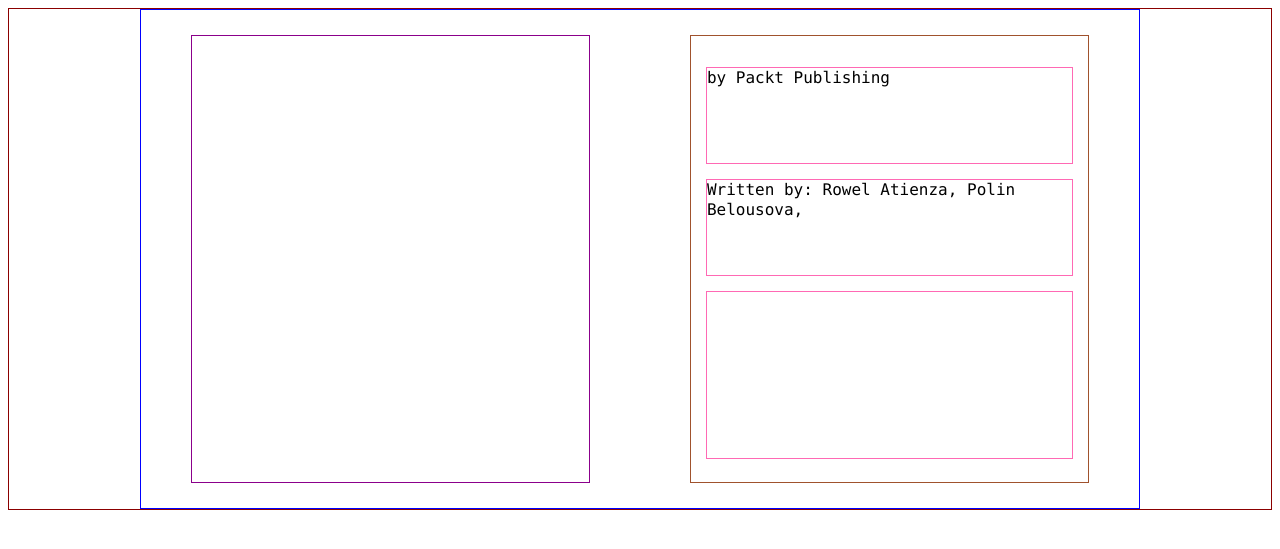
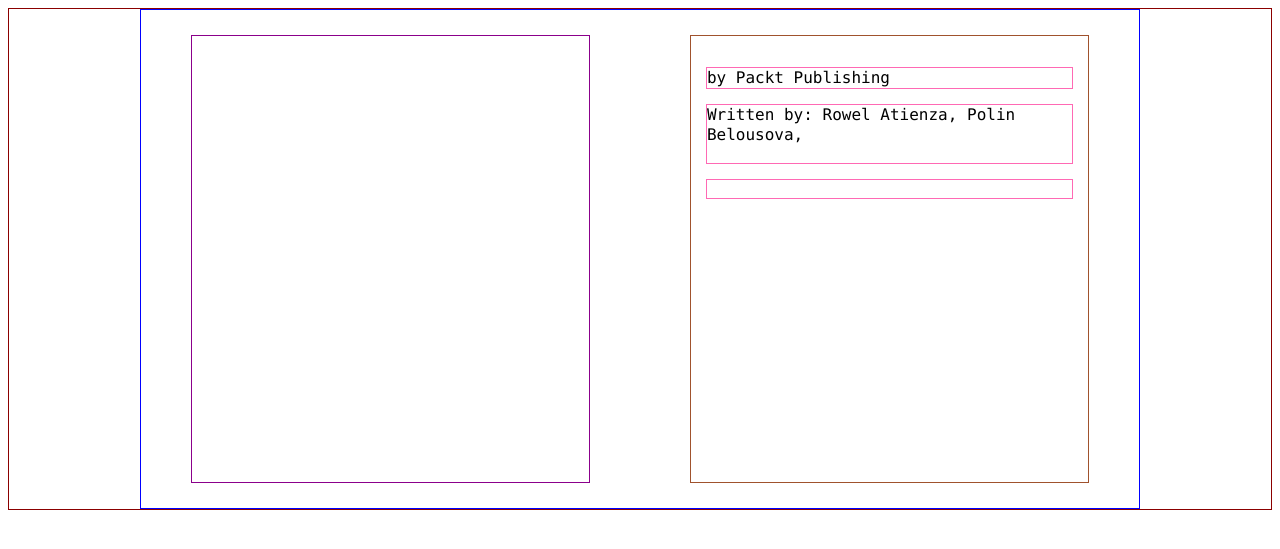
Before and after one commit to melission/reviewMe, a Django app: template pdf_generator/templates/pdf_generator/pdf_template.html in a window 1280 px wide. Shown: the top 549 px of the page. Run offline with Django 3.2, Linux system fonts and the light colour scheme; the template is opened without the code that fills it: values that come from a table or form of the project are taken from there, others are empty; data comes from the database, SQL or seed files in the repository; parts of the project's set-up code (start-up, migrations or seed data) failed here and were passed over.

Commit message:
replaced 'height' with 'max-height' in 'list-element' and 'list-long-element'; added 'overflow' attribute to 'long-list-element'.

```diff
--- a/pdf_generator/static/pdf_generator/pdf_template.css
+++ b/pdf_generator/static/pdf_generator/pdf_template.css
@@ -54,7 +54,7 @@ section {
 .list-element {
     /*line-height: 60px;*/
     border: 1px solid hotpink;
-    height: 23%;
+    max-height: 23%;
     margin: 15px;
     padding: 0;
     overflow: hidden;
@@ -62,7 +62,8 @@ section {
 
 .list-long-element {
     /*line-height: 200px;*/
-    height: 40%;
+    max-height: 35%;
+    overflow: hidden;
 }
 
 .list__line-header {
```
